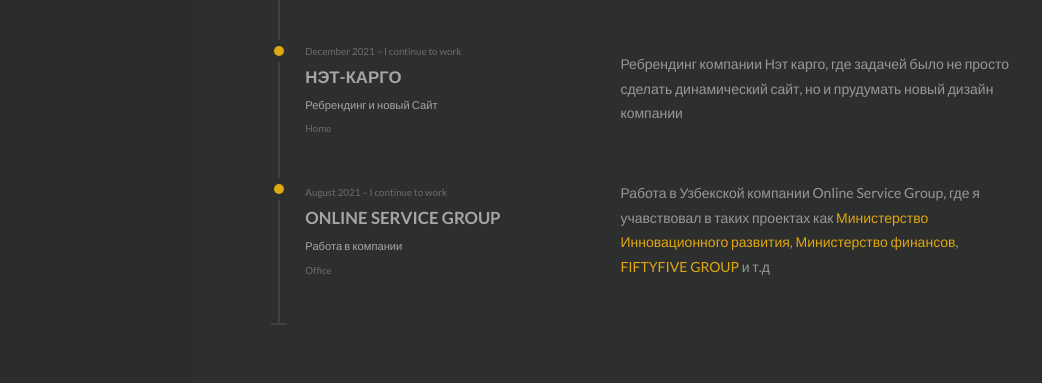
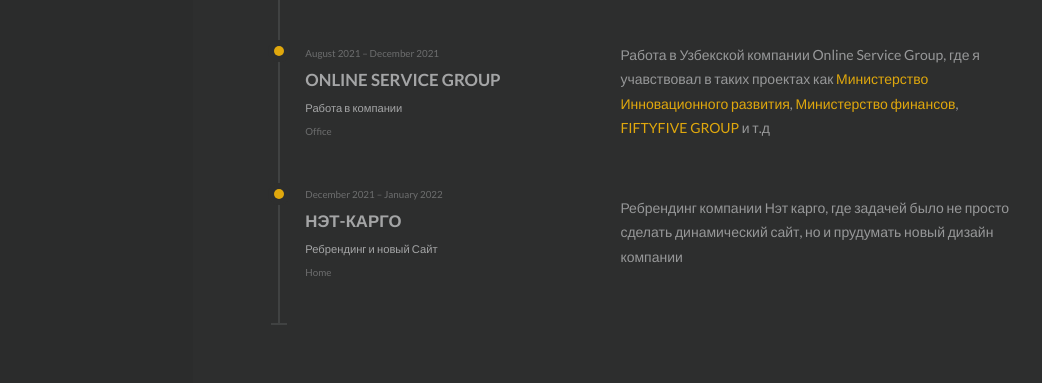
Before and after one commit to senpaz/senpaz.github.io, a plain HTML site: page index.html in a window 1280 px wide. Shown: the part 2422-2805 px from the top of the page, without its empty margins (192-1234 px from the left). Drawn offline with Linux system fonts and the light colour scheme.

Commit message:
add econ

```diff
--- a/index.html
+++ b/index.html
@@ -631,34 +631,7 @@
 										<div class="o-grid">
 											<div class="o-grid__col-md-5">
 												<div class="c-work__timeframe">
-													December 2021 &ndash; I continue to work
-												</div>
-												<h3 class="c-work__heading">
-													НЭТ-карго
-												</h3>
-												<h4 class="c-work__title">
-													Ребрендинг и новый Сайт
-												</h4>
-												<div class="c-work__location">
-													Home
-												</div>
-											</div>
-											<div class="o-grid__col-md-7">
-												<p>
-													Ребрендинг компании Нэт карго, где задачей было не просто сделать динамический сайт, но и
-													прудумать новый дизайн компании
-												</p>
-											</div>
-										</div>
-									</div>
-								</div>
-								<div class="c-timeline__item">
-									<div class="c-timeline__point  t-timeline__point  t-primary-bg"></div>
-									<div class="o-content">
-										<div class="o-grid">
-											<div class="o-grid__col-md-5">
-												<div class="c-work__timeframe">
-													August 2021 &ndash; I continue to work
+													August 2021 &ndash; December 2021
 												</div>
 												<h3 class="c-work__heading">
 													Online Service Group
@@ -676,6 +649,33 @@
 														href="https://mininnovation.uz/ru">Министерство Инновационного
 														развития</a>, <a href="https://mf.bsg.uz/ru">Министерство финансов</a>, <a
 														href="https://fiftyfive.mdg.uz/ru/">FIFTYFIVE GROUP</a> и т.д
+												</p>
+											</div>
+										</div>
+									</div>
+								</div>
+								<div class="c-timeline__item">
+									<div class="c-timeline__point  t-timeline__point  t-primary-bg"></div>
+									<div class="o-content">
+										<div class="o-grid">
+											<div class="o-grid__col-md-5">
+												<div class="c-work__timeframe">
+													December 2021 &ndash; January 2022
+												</div>
+												<h3 class="c-work__heading">
+													НЭТ-карго
+												</h3>
+												<h4 class="c-work__title">
+													Ребрендинг и новый Сайт
+												</h4>
+												<div class="c-work__location">
+													Home
+												</div>
+											</div>
+											<div class="o-grid__col-md-7">
+												<p>
+													Ребрендинг компании Нэт карго, где задачей было не просто сделать динамический сайт, но и
+													прудумать новый дизайн компании
 												</p>
 											</div>
 										</div>
@@ -836,9 +836,9 @@
 								</a>
 							</div>
 							<div class="o-grid__col-sm-6">
-								<a class="c-image-overlay  t-image-overlay  js-lightbox" href="#" target="_blank" data-lightbox-hidpi=""
-									data-lightbox-gallery="portfolio">
-									<img src="images/portfolio/bima.jpg" alt="beaulife">
+								<a class="c-image-overlay  t-image-overlay  js-lightbox" href="https://senpaz.github.io/netCargo"
+									target="_blank" data-lightbox-hidpi="" data-lightbox-gallery="portfolio">
+									<img src="images/portfolio/cargo.png" alt="beaulife">
 									<div class="c-image-overlay__content">
 										<h3>
 											НЭТ-карго
```
Also changed, not shown: 1 other file.
